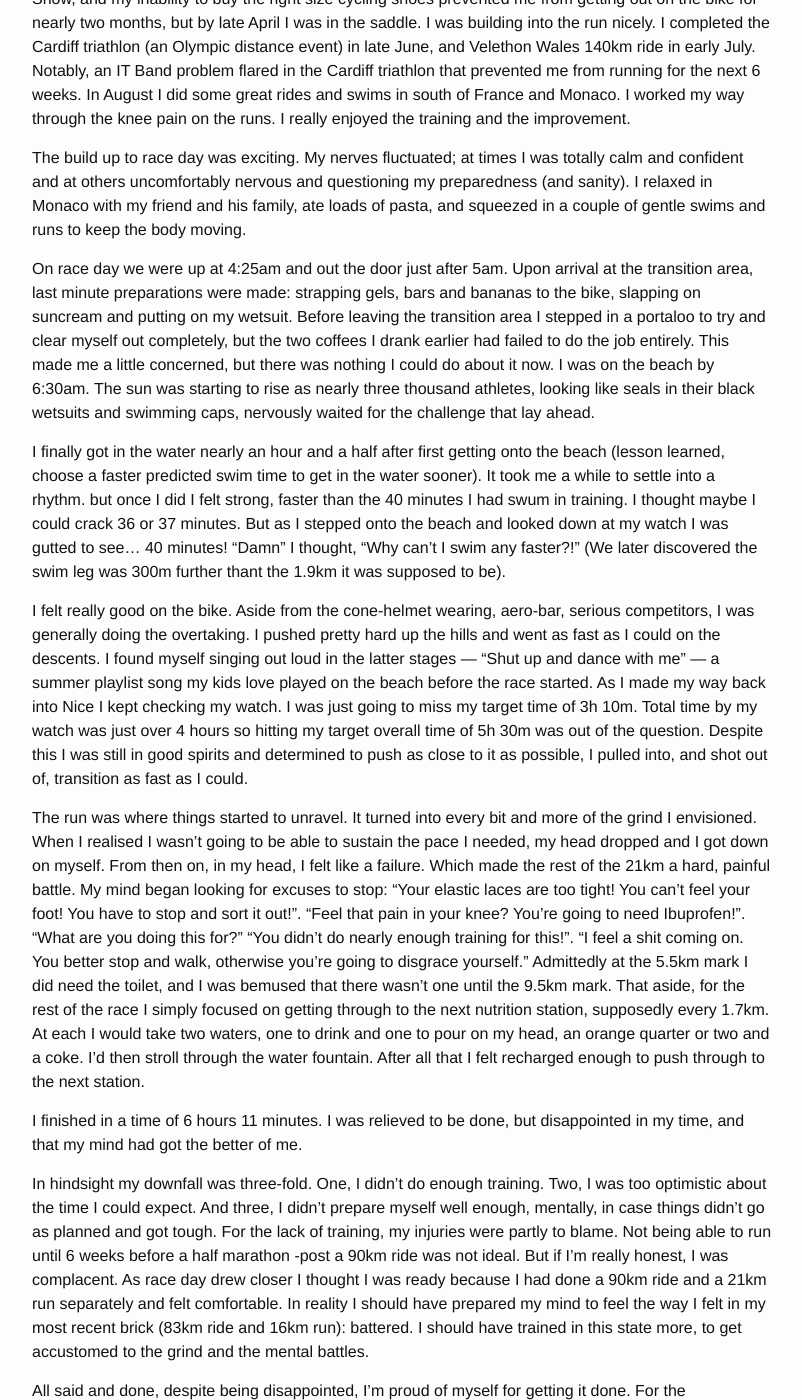
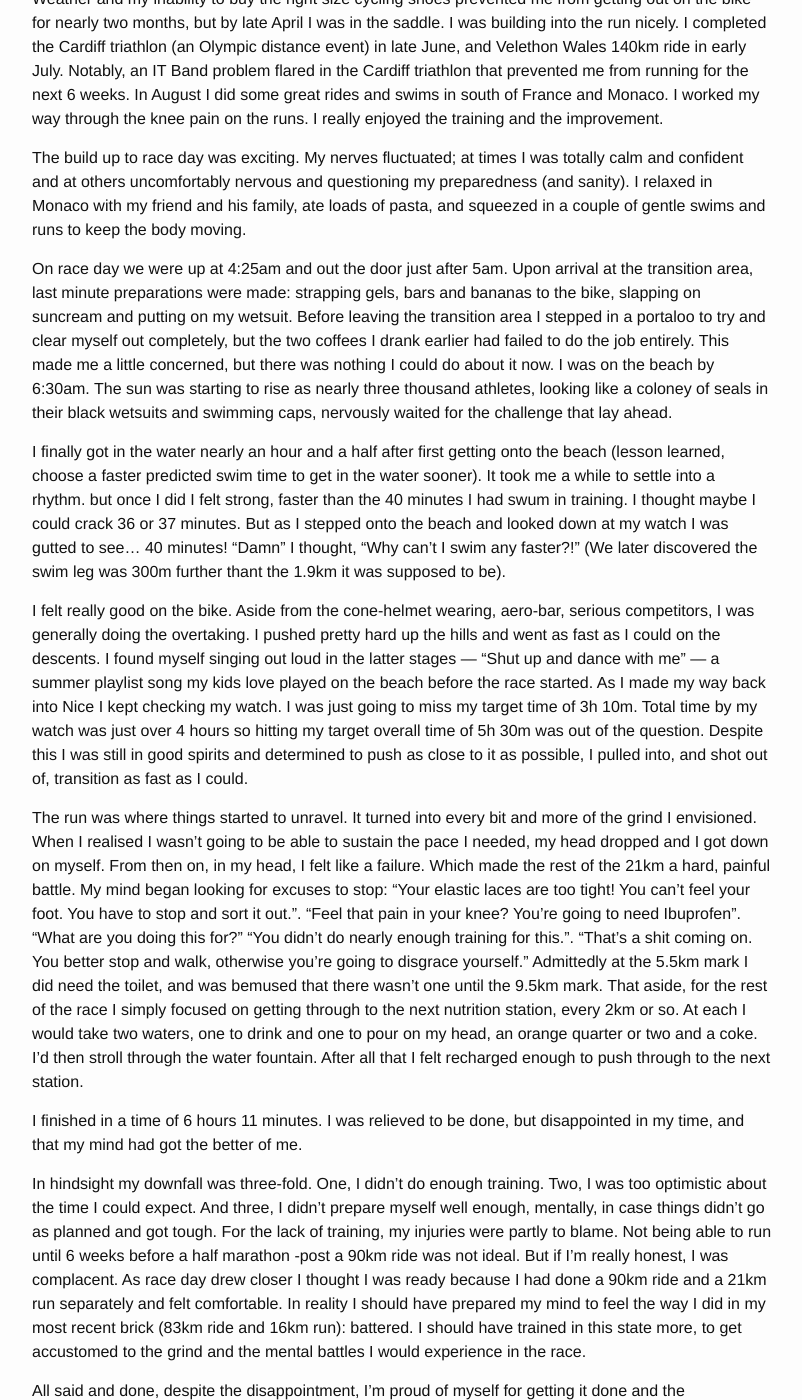
Before and after one commit to awolski/awolski.github.io, a Jekyll site: the page built from _posts/2018-09-24-nice-70_3.md, in a window 1280 px wide and 1400 px high, scrolled down 605 px. Shown: the whole window, without its empty margins (238-1040 px from the left). Built offline with Jekyll 4.4.1, drawn with Linux system fonts in a browser that asks for light colours; comment, search, counter and statistics services are not loaded; some of the changed text lies outside the part shown.

```diff
--- a/_posts/2018-09-24-nice-70_3.md
+++ b/_posts/2018-09-24-nice-70_3.md
@@ -6,24 +6,24 @@
 
 On 16th September 2018 I finished my first [Ironman 70.3](https://en.wikipedia.org/wiki/Ironman_70.3). It was a fantastic event and experience, one in which I felt all the highs and lows I anticipated in the lead up: nerves, excitement, frustration, desperation, relief.
 
-A friend and I signed up for the 70.3 on the 6th February this year. We had been looking for a challenge to occupy our time and minds whilst undertaking a [year without alcohol](). I had previously trained for a 70.3 back in 2010 before kids were on the radar. For whatever reason (probably marriage and kids) the training fizzled out, but a seed had been planted and I always felt I would revisit it in the years to come. When my friend suggested Nice 70.3 all the other options we were considering went out the window. For me, the Half Ironman was it.
+A friend and I signed up for the 70.3 on the 6th February this year. We had been looking for a challenge to occupy our time and minds whilst undertaking a [year without alcohol](https://awolski.com/show). I had previously trained for a 70.3 back in 2010 before kids were on the radar. When marriage and kids came along training fizzled out, but a seed had been planted and I always felt I would revisit it in the years to come. When my friend suggested Nice 70.3 all the other options we were considering went out the window. For me, the half Ironman was it.
 
-Little did I know much equipment I would have to accumulate. Had I known I may have favoured a different endeavour. Bike, cycling shoes, bike tools, saddle bag, bib shorts and top, water cages and bottles, tri shorts and top, elastic laces, tri belt, wetsuit, energy gels and bars, goggles, swim fins and paddles, Garmin GPS watch, flights to Nice, bike bag, entry to training events, 70.3 entry... the list goes on and on. I thought I would save a tonne of money being off the booze for a year, but on the contrary, I've never spent at such a rate in my life!
+Had I known how much gear I needed I may have chosen a different endeavour. The bike, cycling shoes, bike tools, saddle bag, bib shorts and top, water cages and bottles, tri shorts and top, elastic laces, tri belt, wetsuit, energy gels and bars, goggles, swim fins and paddles, Garmin GPS watch, flights to Nice, bike bag, entry to training events, 70.3 entry... the list goes on and on. I thought I would save a tonne of money being off the booze for a year, but on the contrary, I've never spent at such a rate in my life!
 
-I gradually worked my way into the training. I joined a swim club and got in the water twice most weeks. Snow, and my inability to buy the right size cycling shoes prevented me from getting out on the bike for nearly two months, but by late April I was in the saddle. I was building into the run nicely. I completed the Cardiff triathlon (an Olympic distance event) in late June, and Velethon Wales 140km ride in early July. Notably, an IT Band problem flared in the Cardiff triathlon that prevented me from running for the next 6 weeks. In August I did some great rides and swims in south of France and Monaco. I worked my way through the knee pain on the runs. I really enjoyed the training and the improvement.
+I gradually worked my way into the training. I joined a swim club and got in the water twice most weeks. Weather and my inability to buy the right size cycling shoes prevented me from getting out on the bike for nearly two months, but by late April I was in the saddle. I was building into the run nicely. I completed the Cardiff triathlon (an Olympic distance event) in late June, and Velethon Wales 140km ride in early July. Notably, an IT Band problem flared in the Cardiff triathlon that prevented me from running for the next 6 weeks. In August I did some great rides and swims in south of France and Monaco. I worked my way through the knee pain on the runs. I really enjoyed the training and the improvement.
 
 The build up to race day was exciting. My nerves fluctuated; at times I was totally calm and confident and at others uncomfortably nervous and questioning my preparedness (and sanity). I relaxed in Monaco with my friend and his family, ate loads of pasta, and squeezed in a couple of gentle swims and runs to keep the body moving.
 
-On race day we were up at 4:25am and out the door just after 5am. Upon arrival at the transition area, last minute preparations were made: strapping gels, bars and bananas to the bike, slapping on suncream and putting on my wetsuit. Before leaving the transition area I stepped in a portaloo to try and clear myself out completely, but the two coffees I drank earlier had failed to do the job entirely. This made me a little concerned, but there was nothing I could do about it now. I was on the beach by 6:30am. The sun was starting to rise as nearly three thousand athletes, looking like seals in their black wetsuits and swimming caps, nervously waited for the challenge that lay ahead.
+On race day we were up at 4:25am and out the door just after 5am. Upon arrival at the transition area, last minute preparations were made: strapping gels, bars and bananas to the bike, slapping on suncream and putting on my wetsuit. Before leaving the transition area I stepped in a portaloo to try and clear myself out completely, but the two coffees I drank earlier had failed to do the job entirely. This made me a little concerned, but there was nothing I could do about it now. I was on the beach by 6:30am. The sun was starting to rise as nearly three thousand athletes, looking like a coloney of seals in their black wetsuits and swimming caps, nervously waited for the challenge that lay ahead.
 
 I finally got in the water nearly an hour and a half after first getting onto the beach (lesson learned, choose a faster predicted swim time to get in the water sooner). It took me a while to settle into a rhythm. but once I did I felt strong, faster than the 40 minutes I had swum in training. I thought maybe I could crack 36 or 37 minutes. But as I stepped onto the beach and looked down at my watch I was gutted to see... 40 minutes! "Damn" I thought, "Why can't I swim any faster?!" (We later discovered the swim leg was 300m further thant the 1.9km it was supposed to be).
 
 I felt really good on the bike. Aside from the cone-helmet wearing, aero-bar, serious competitors, I was generally doing the overtaking. I pushed pretty hard up the hills and went as fast as I could on the descents. I found myself singing out loud in the latter stages — "Shut up and dance with me" — a summer playlist song my kids love played on the beach before the race started. As I made my way back into Nice I kept checking my watch. I was just going to miss my target time of 3h 10m. Total time by my watch was just over 4 hours so hitting my target overall time of 5h 30m was out of the question. Despite this I was still in good spirits and determined to push as close to it as possible, I pulled into, and shot out of, transition as fast as I could.
 
-The run was where things started to unravel. It turned into every bit and more of the grind I envisioned. When I realised I wasn't going to be able to sustain the pace I needed, my head dropped and I got down on myself. From then on, in my head, I felt like a failure. Which made the rest of the 21km a hard, painful battle. My mind began looking for excuses to stop: "Your elastic laces are too tight! You can't feel your foot! You have to stop and sort it out!". "Feel that pain in your knee? You're going to need Ibuprofen!". "What are you doing this for?" "You didn't do nearly enough training for this!". "I feel a shit coming on. You better stop and walk, otherwise you're going to disgrace yourself." Admittedly at the 5.5km mark I did need the toilet, and I was bemused that there wasn't one until the 9.5km mark. That aside, for the rest of the race I simply focused on getting through to the next nutrition station, supposedly every 1.7km. At each I would take two waters, one to drink and one to pour on my head, an orange quarter or two and a coke. I'd then stroll through the water fountain. After all that I felt recharged enough to push through to the next station.
+The run was where things started to unravel. It turned into every bit and more of the grind I envisioned. When I realised I wasn't going to be able to sustain the pace I needed, my head dropped and I got down on myself. From then on, in my head, I felt like a failure. Which made the rest of the 21km a hard, painful battle. My mind began looking for excuses to stop: "Your elastic laces are too tight! You can't feel your foot. You have to stop and sort it out.". "Feel that pain in your knee? You're going to need Ibuprofen". "What are you doing this for?" "You didn't do nearly enough training for this.". "That's a shit coming on. You better stop and walk, otherwise you're going to disgrace yourself." Admittedly at the 5.5km mark I did need the toilet, and was bemused that there wasn't one until the 9.5km mark. That aside, for the rest of the race I simply focused on getting through to the next nutrition station, every 2km or so. At each I would take two waters, one to drink and one to pour on my head, an orange quarter or two and a coke. I'd then stroll through the water fountain. After all that I felt recharged enough to push through to the next station.
 
 I finished in a time of 6 hours 11 minutes. I was relieved to be done, but disappointed in my time, and that my mind had got the better of me.
 
-In hindsight my downfall was three-fold. One, I didn't do enough training. Two, I was too optimistic about the time I could expect. And three, I didn't prepare myself well enough, mentally, in case things didn't go as planned and got tough. For the lack of training, my injuries were partly to blame. Not being able to run until 6 weeks before a half marathon -post a 90km ride was not ideal. But if I'm really honest, I was complacent. As race day drew closer I thought I was ready because I had done a 90km ride and a 21km run separately and felt comfortable. In reality I should have prepared my mind to feel the way I felt in my most recent brick (83km ride and 16km run): battered. I should have trained in this state more, to get accustomed to the grind and the mental battles.
+In hindsight my downfall was three-fold. One, I didn't do enough training. Two, I was too optimistic about the time I could expect. And three, I didn't prepare myself well enough, mentally, in case things didn't go as planned and got tough. For the lack of training, my injuries were partly to blame. Not being able to run until 6 weeks before a half marathon -post a 90km ride was not ideal. But if I'm really honest, I was complacent. As race day drew closer I thought I was ready because I had done a 90km ride and a 21km run separately and felt comfortable. In reality I should have prepared my mind to feel the way I did in my most recent brick (83km ride and 16km run): battered. I should have trained in this state more, to get accustomed to the grind and the mental battles I would experience in the race.
 
-All said and done, despite being disappointed, I'm proud of myself for getting it done. For the commitment it took to do the all the training. I think a couple of seeds have been planted: 1) to defeat, and not be beat by, another 70.3, and 2) to do a full Ironman. Watch this space.
+All said and done, despite the disappointment, I'm proud of myself for getting it done and the commitment it took to do the all the training. I think a couple of seeds have been planted: 1) to defeat, and not be beaten by, another 70.3, and 2) to do a full Ironman. Watch this space.
```
Also changed, not shown: _drafts/2019-01-07-dry-ci.md (added, +15 -0 lines).
